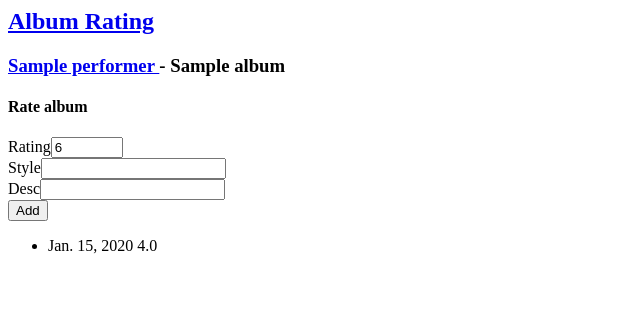
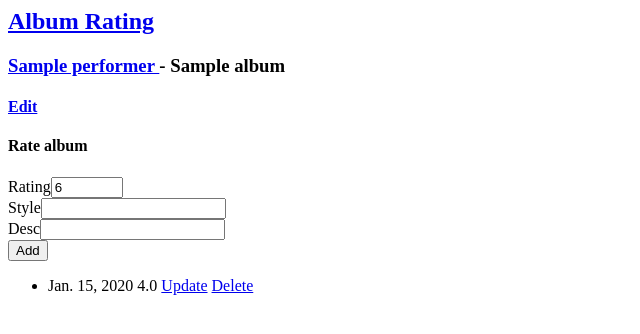
Before and after one commit to StanKarp0/PyAlbumRating, a Django app: page /album/1/ in a window 1280 px wide. Shown: the top 334 px of the page, without its empty margins (0-640 px from the left). Run offline with Django 3.2, Linux system fonts and the light colour scheme; tables that the repository leaves empty hold one stand-in row (values such as "Sample post").

Commit message:
Added update views

```diff
--- a/rating/templates/rating/album_detail.html
+++ b/rating/templates/rating/album_detail.html
@@ -8,7 +8,11 @@
     </a>
     - {{ album.title }}
 </h3>
-
+<h4>
+    <a href="{% url 'rating:update_album' album.pk %}">
+        Edit
+    </a>
+</h4>
 <h4>Rate album</h4>
 <form action="{% url 'rating:rate_album' album.pk %}" method="post">
 {% csrf_token %}
@@ -21,7 +25,11 @@
 {% if ratings %}
     <ul>
     {% for rating in ratings %}
-        <li>{{ rating.date }} {{ rating.rating }}</li>
+        <li>
+            {{ rating.date }} {{ rating.rating }}
+            <a href="{% url 'rating:rate_update' rating.pk %}">Update</a>
+            <a href="{% url 'rating:rate_delete' rating.pk %}">Delete</a>
+        </li>
     {% endfor %}
     </ul>
 {% else %}
--- a/rating/templates/rating/performer_detail.html
+++ b/rating/templates/rating/performer_detail.html
@@ -2,6 +2,12 @@
 {% block content %}
 
 <h3>{{ performer.name }}</h3>
+
+<h4>
+    <a href="{% url 'rating:update_performer' performer.pk %}">
+        Edit
+    </a>
+</h4>
 
 <h4>Add album</h4>
 <form action="{% url 'rating:add_album' performer.pk %}" method="post">
--- a/rating/urls.py
+++ b/rating/urls.py
@@ -6,8 +6,12 @@ app_name = 'rating'
 urlpatterns = [
     url(r'^$', views.index, name='index'),
     url(r'^album/(?P<pk>[0-9]+)/$', views.AlbumDetailView.as_view(), name='album_detail'),
+    url(r'^album/add/(?P<performer_id>[0-9]+)/$', views.album_add, name='add_album'),
+    url(r'^album/rate/(?P<album_id>[0-9]+)/$', views.album_rate, name='rate_album'),
+    url(r'^album/update/(?P<pk>[0-9]+)/$', views.AlbumUpdateView.as_view(), name='update_album'),
+    url(r'^rate/(?P<pk>[0-9]+)/update$', views.RatingUpdateView.as_view(), name='rate_update'),
+    url(r'^rate/(?P<rate_id>[0-9]+)/delete$', views.rate_delete, name='rate_delete'),
     url(r'^performer/(?P<pk>[0-9]+)/$', views.PerformerDetailView.as_view(), name='performer_detail'),
     url(r'^performer/add/$', views.performer_add, name='add_performer'),
-    url(r'^album/add/(?P<performer_id>[0-9]+)/$', views.album_add, name='add_album'),
-    url(r'^album/rate/(?P<album_id>[0-9]+)/$', views.album_rate, name='rate_album'),
+    url(r'^performer/update/(?P<pk>[0-9]+)/$', views.PerformerUpdateView.as_view(), name='update_performer'),
 ]
--- a/rating/views.py
+++ b/rating/views.py
@@ -23,6 +23,25 @@ class AlbumDetailView(generic.DetailView):
         return context
 
 
+class AlbumUpdateView(generic.UpdateView):
+    model = Album
+    fields = ['performer', 'title', 'pub_year']
+    template_name = 'rating/album_update.html'
+
+    def get_success_url(self):
+        return reverse('rating:album_detail', args=(self.kwargs['pk'],))
+
+
+class RatingUpdateView(generic.UpdateView):
+    model = Rating
+    fields = ['rating', 'style', 'desc']
+    template_name = 'rating/rating_update.html'
+
+    def get_success_url(self):
+        album_id = get_object_or_404(Rating, pk=self.kwargs['pk']).album.pk
+        return reverse('rating:album_detail', args=(album_id, ))
+
+
 class PerformerDetailView(generic.DetailView):
     model = Performer
     template_name = 'rating/performer_detail.html'
@@ -31,6 +50,15 @@ class PerformerDetailView(generic.DetailView):
         context = super(PerformerDetailView, self).get_context_data(**kwargs)
         context['albums'] = kwargs['object'].albums()
         return context
+
+
+class PerformerUpdateView(generic.UpdateView):
+    model = Performer
+    fields = ['name']
+    template_name = 'rating/performer_update.html'
+
+    def get_success_url(self):
+        return reverse('rating:performer_detail', args=(self.kwargs['pk'], ))
 
 
 def performer_add(request):
@@ -56,3 +84,10 @@ def album_rate(request, album_id):
         desc=request.POST['desc']
     ).save()
     return HttpResponseRedirect(reverse('rating:album_detail', args=(album_id,)))
+
+
+def rate_delete(request, rate_id):
+    rate = get_object_or_404(Rating, pk=rate_id)
+    album_id = rate.album.pk
+    rate.delete()
+    return HttpResponseRedirect(reverse('rating:album_detail', args=(album_id,)))
```
Also changed, not shown: rating/templates/rating/album_update.html (added, +12 -0 lines), rating/templates/rating/performer_update.html (added, +13 -0 lines), rating/templates/rating/rating_update.html (added, +12 -0 lines).
